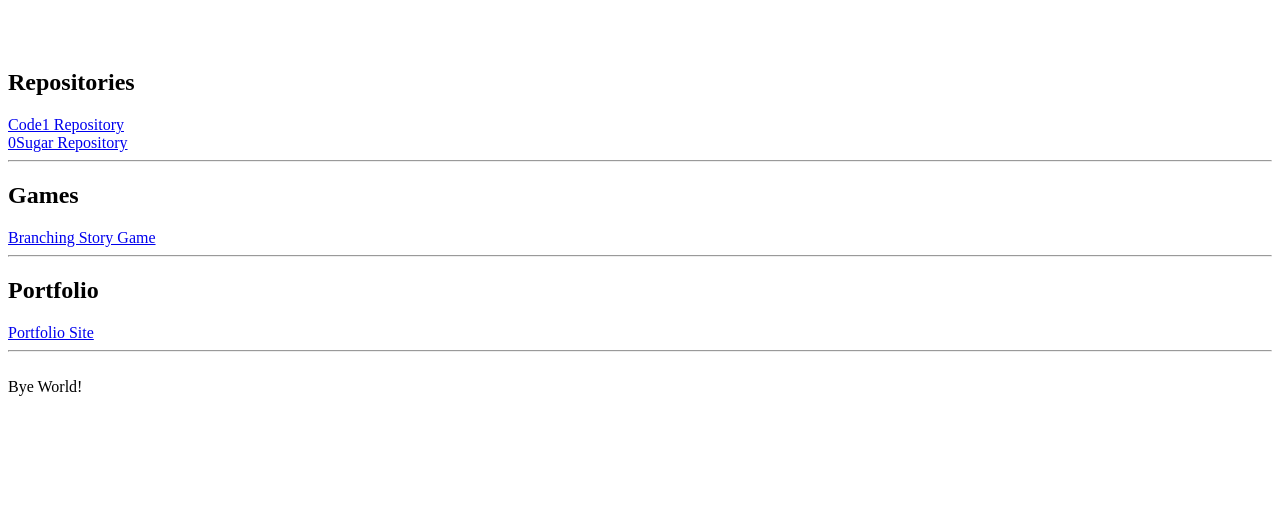
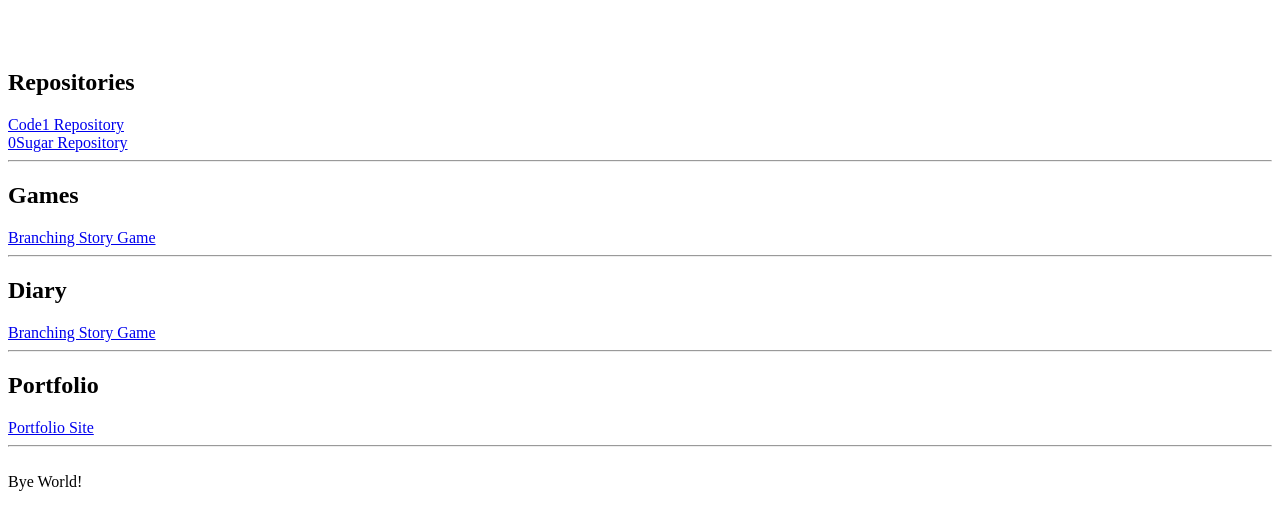
Before and after one commit to MatBudimir/Code1, a plain HTML site: page index.html in a window 1280 px wide. Shown: the part 87-616 px from the top of the page. Drawn offline with Linux system fonts and the light colour scheme.

Commit message:
add diary

```diff
--- a/index.html
+++ b/index.html
@@ -9,6 +9,9 @@
 <h2>Games</h2>
 <a href="https://matbudimir.github.io/0Sugar/Branchgame/index.html">Branching Story Game</a>
 <hr>
+<h2>Diary</h2>
+<a href="https://github.com/MatBudimir/Code1/blob/main/Code1/Day1.md">Branching Story Game</a>
+<hr>
 <h2>Portfolio</h2>
 <a href="https://matbudimir.github.io">Portfolio Site</a>
 <hr><br>
```
